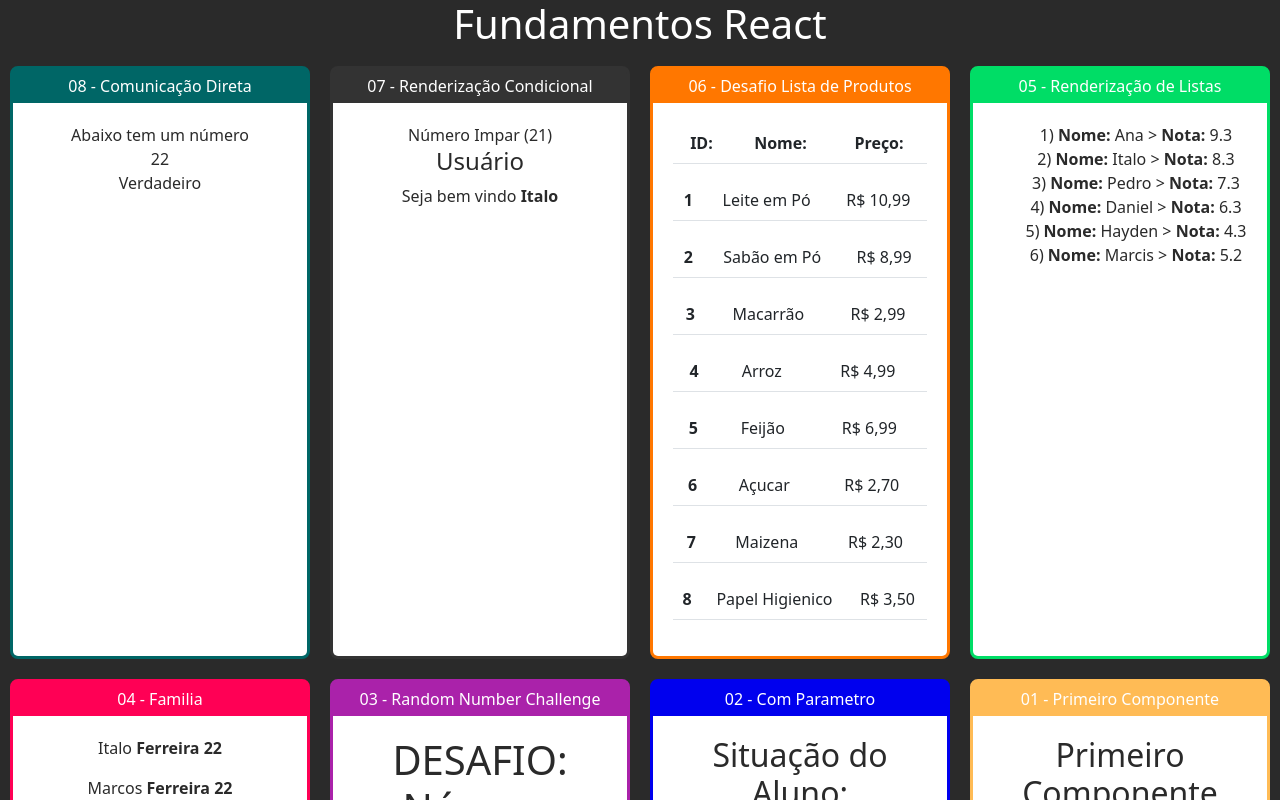
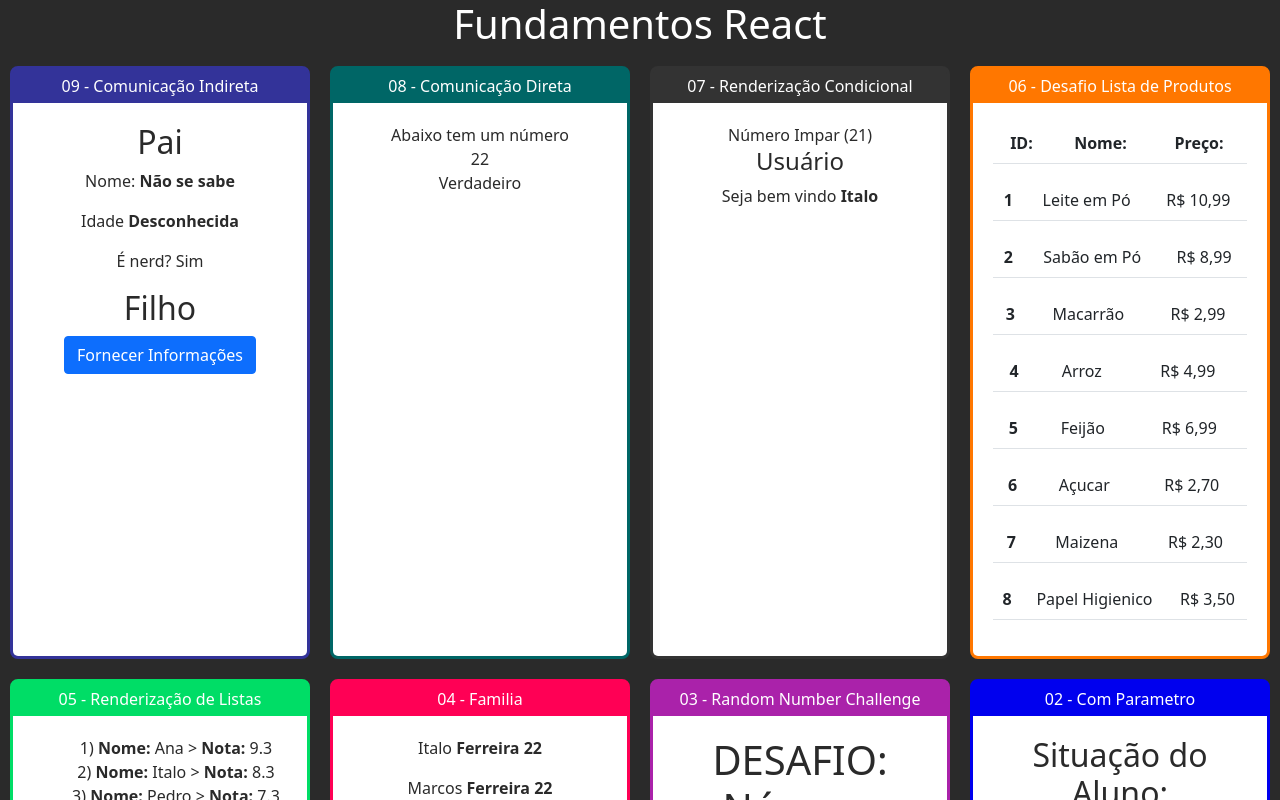
Before and after one commit to italoknd/Curso-REACT-JS, a React (Create React App) app in the folder fundamentos-react/: page / in a window 1280 px wide. Shown: the top 800 px of the page. Built offline with nearby package versions, Linux system fonts and the light colour scheme.

Commit message:
Comunicação Indireta

```diff
--- a/fundamentos-react/src/App.jsx
+++ b/fundamentos-react/src/App.jsx
@@ -11,12 +11,16 @@ import TabelaProduto from './components/repetição/TabelaProdutos'
 import ParOuImpar from './components/condicional/ParOuImpar'
 import UsuarioInfo from './components/condicional/UsuarioInfo'
 import DiretaPai from './components/comunicação/DiretaPai'
+import IndiretaPai from './components/comunicação/IndiretaPai'
 
 export default function App() {
   return (
     <div>
       <h1>Fundamentos React</h1>
       <div className="cards-container">
+        <Card titulo="09 - Comunicação Indireta" color="#339">
+          <IndiretaPai></IndiretaPai>
+        </Card>
         <Card titulo="08 - Comunicação Direta" color="#066">
           <DiretaPai></DiretaPai>
         </Card>
--- a/fundamentos-react/src/components/comunicação/IndiretaFilho.jsx
+++ b/fundamentos-react/src/components/comunicação/IndiretaFilho.jsx
@@ -2,8 +2,19 @@ import React from 'react'
 
 // eslint-disable-next-line import/no-anonymous-default-export
 export default props => {
-  return(
+  const idadeAleatoria = () => parseInt(Math.random() * (100-1) + 1)
+
+  return (
     <div>
+      <h2>Filho</h2>
+      <button
+        className="btn btn-primary"
+        onClick={function (e) {
+          props.fornencerInfos('Italo', idadeAleatoria, true)
+        }}
+      >
+        Fornecer Informações
+      </button>
     </div>
   )
 }
--- a/fundamentos-react/src/components/comunicação/IndiretaPai.jsx
+++ b/fundamentos-react/src/components/comunicação/IndiretaPai.jsx
@@ -1,9 +1,27 @@
-import React from 'react'
+import React, { useState } from 'react'
+import IndiretaFilho from './IndiretaFilho'
 
 // eslint-disable-next-line import/no-anonymous-default-export
 export default props => {
+
+  const [novoNome, setNome] = useState(<strong>Não se sabe</strong>);
+  const [novoIdade, setIdade] = useState(<strong>Desconhecida</strong>);
+  const [novoIsNerd, setIsNerd] = useState(<strong>Não se sabe</strong>);
+
+  function getInfos(nome, idade, isNerd){
+    console.log(nome, idade, isNerd);
+    setNome(nome)
+    setIdade(idade)
+    setIsNerd(isNerd)
+  }
+
   return(
     <div>
+      <h2>Pai</h2>
+      <p>Nome: {novoNome}</p>
+      <p>Idade {novoIdade}</p>
+      <p>É nerd? {novoIsNerd ? 'Sim' : 'Não'}</p>
+      <IndiretaFilho fornencerInfos={getInfos}></IndiretaFilho>
     </div>
   )
 }
```
